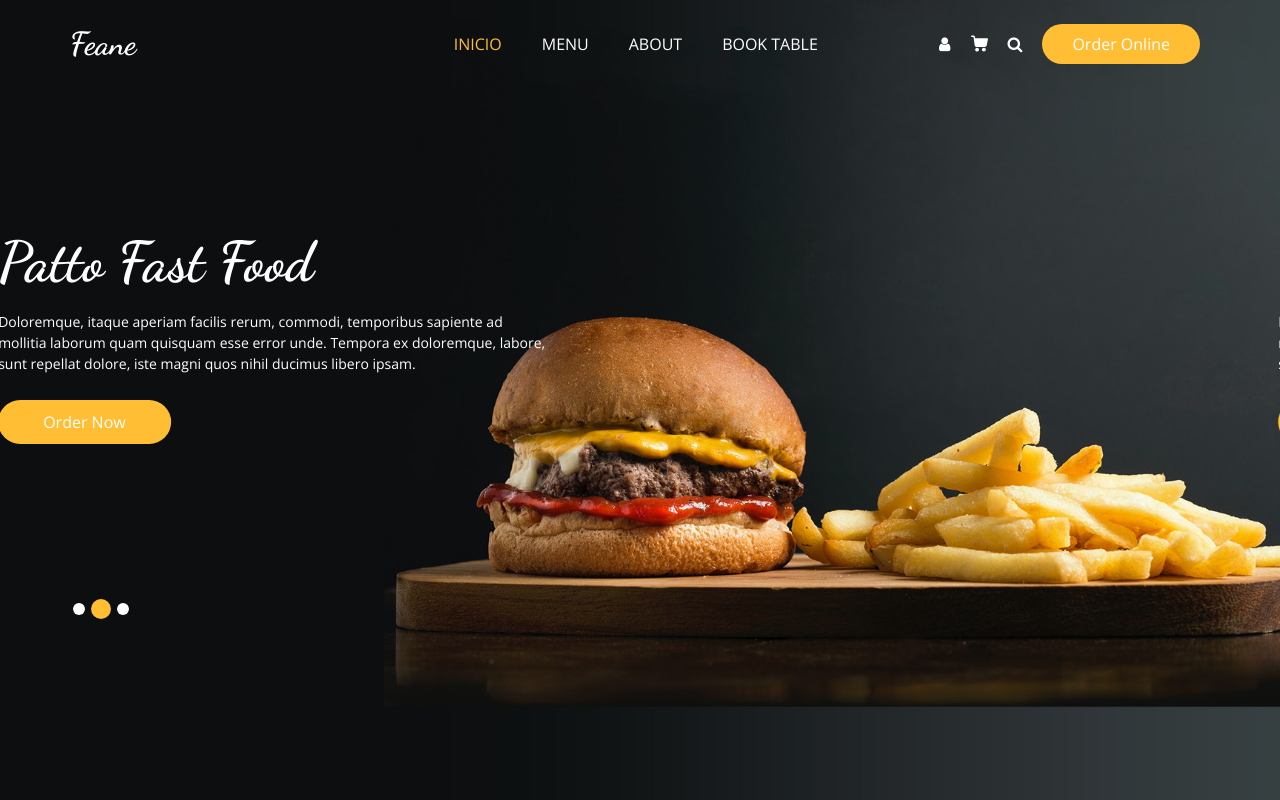
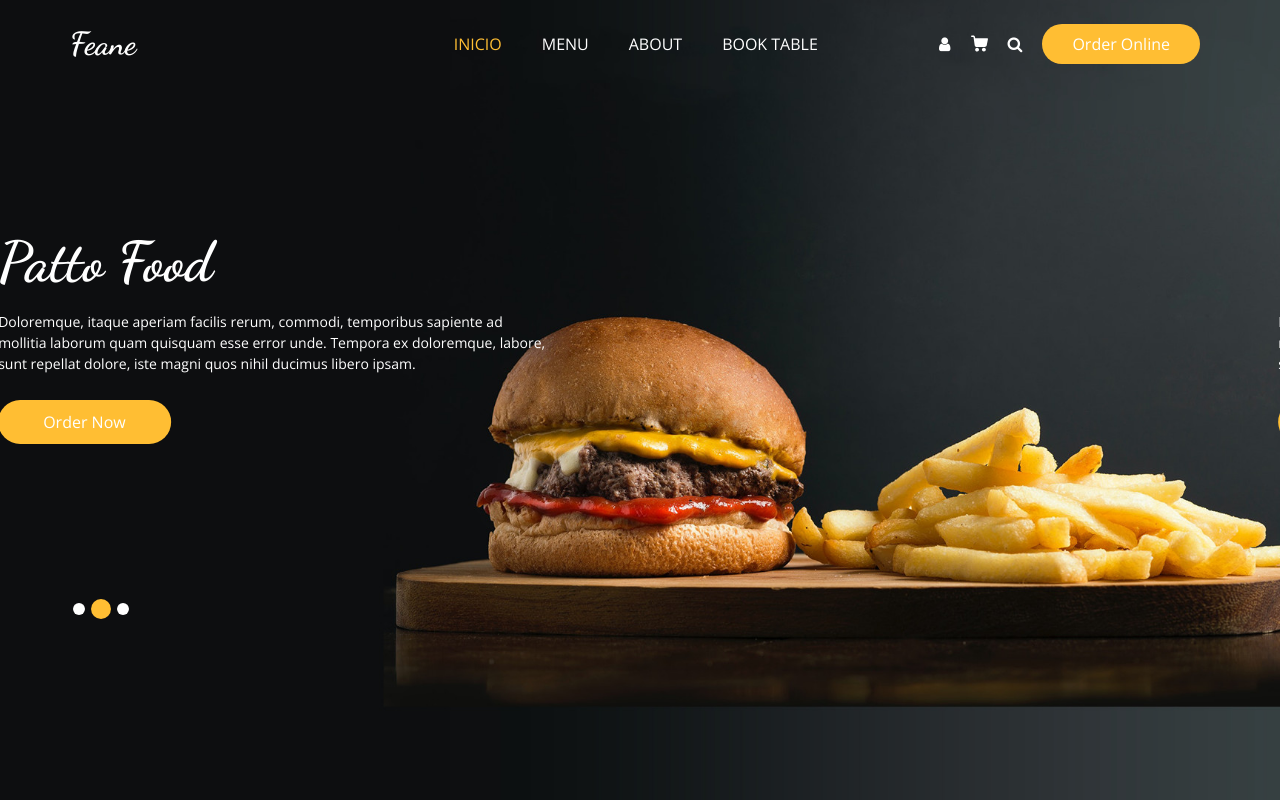
Before and after one commit to Patto63/PracticaDAS, a plain HTML site: page index.html in a window 1280 px wide. Shown: the top 800 px of the page. Drawn offline with nearby package versions, Linux system fonts and the light colour scheme; some packages are replaced by stand-ins of ours.

Commit message:
Se modifica el titulo x2

```diff
--- a/index.html
+++ b/index.html
@@ -149,7 +149,7 @@
                 <div class="col-md-7 col-lg-6 ">
                   <div class="detail-box">
                     <h1>
-                      Patto Fast Food
+                      Patto Food
                     </h1>
                     <p>
                       Doloremque, itaque aperiam facilis rerum, commodi, temporibus sapiente ad mollitia laborum quam quisquam esse error unde. Tempora ex doloremque, labore, sunt repellat dolore, iste magni quos nihil ducimus libero ipsam.
```
